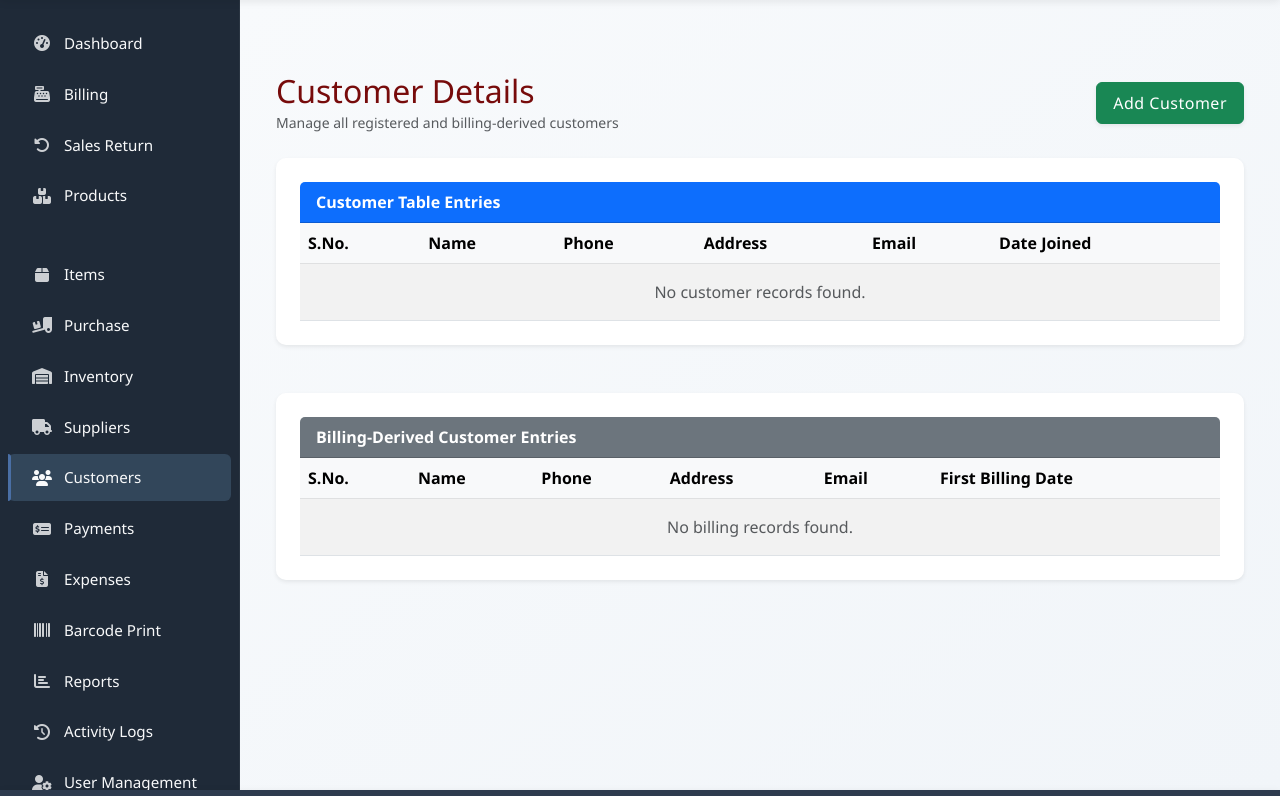
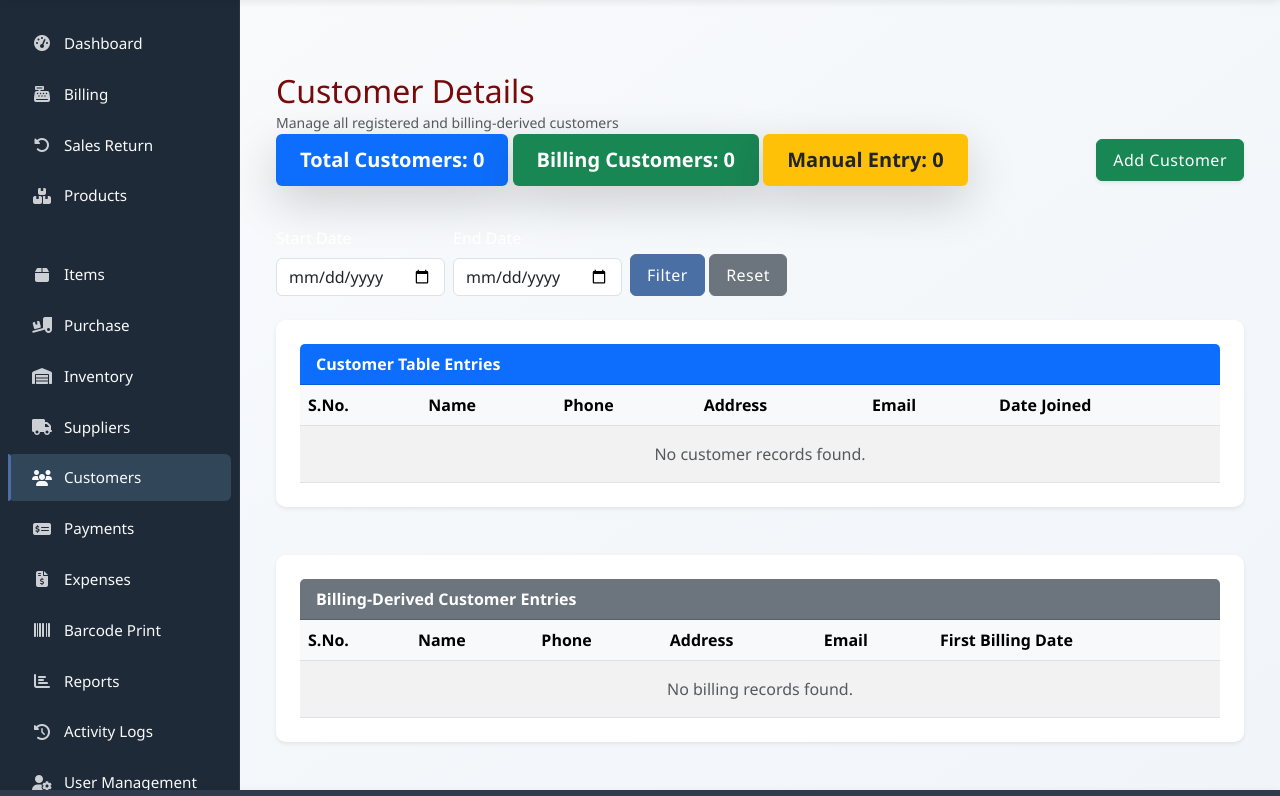
Before and after one commit to mahiltechlabops-bot/mahilmart-pos, a Django app: page /customers/ in a window 1280 px wide. Shown: the part 64-860 px from the top of the page. Run offline with Django 5.2, Linux system fonts and the light colour scheme; the visitor is signed in with stand-in values (Sample User, id 1); data that the repository does not hold is empty; some libraries are stand-ins or nearby versions.

Commit message:
purchase_commits

```diff
--- a/MahilMartPOS_App/models.py
+++ b/MahilMartPOS_App/models.py
@@ -39,6 +39,7 @@ class Customer(models.Model):
     email = models.EmailField(blank=True, null=True)
     address = models.TextField(blank=True, null=True)
     date_joined = models.DateTimeField(auto_now_add=True)
+    remarks = models.TextField(blank=True, default="billing_entry")
 
     def __str__(self):
         return f"{self.name} ({self.cell})"
--- a/MahilMartPOS_App/templates/customers.html
+++ b/MahilMartPOS_App/templates/customers.html
@@ -11,12 +11,48 @@
       <h2 class="mb-0" style="color: #770b0b;"><i class="bi bi-people-fill"></i> Customer Details</h2>
       <small class="text-muted">Manage all registered and billing-derived customers</small>
     </div>
+    <div class="d-flex align-items-center justify-content-between mb-3">
+    <!-- Labels (left side) -->
+   <div class="col-auto">
+      <span class="badge bg-primary shadow-lg px-4 py-3 fs-5">
+        Total Customers: {{ total_customers }}
+      </span>
+      <span class="badge bg-success shadow-lg px-4 py-3 fs-5">
+        Billing Customers: {{ total_billing_customers }}
+      </span>
+      <span class="badge bg-warning text-dark shadow-lg px-4 py-3 fs-5">
+        Manual Entry: {{ total_manual_customers }}
+      </span>
+    </div>
+
+    <!-- Add Customer Button (right side) -->
     <div class="col-auto">
       <a href="{% url 'add_customer' %}" class="btn btn-success shadow-sm">
         <i class="bi bi-plus-circle"></i> Add Customer
       </a>
     </div>
+</div>
+
   </div>
+
+<form method="get" id="filterForm" class="row g-2 mb-4">
+  <div class="col-auto">
+    <label class="form-label">Start Date</label>
+    <input type="date" id="startDate" name="start" value="{{ start_date }}" class="form-control">
+  </div>
+  <div class="col-auto">
+    <label class="form-label">End Date</label>
+    <input type="date" id="endDate" name="end" value="{{ end_date }}" class="form-control">
+  </div>
+  <div class="col-auto align-self-end">
+    <button type="submit" class="btn btn-primary">
+      <i class="bi bi-filter"></i> Filter
+    </button>
+    <a href="{% url 'customers' %}" class="btn btn-secondary">
+      Reset
+    </a>
+  </div>
+</form>
 
   <!-- Registered Customers -->
   <div class="card shadow-sm mb-5">
@@ -98,3 +134,23 @@
 
 </div>
 {% endblock %}
+{% block extra_js %}
+<script>
+  document.getElementById("filterForm").addEventListener("submit", function (e) {
+    const start = document.getElementById("startDate").value;
+    const end = document.getElementById("endDate").value;
+
+    if (start && end && end < start) {
+      e.preventDefault();
+      alert("⚠️ End date must be greater than or equal to Start date.");
+    }
+  });
+
+   window.addEventListener("keydown", function(e) {
+    if (e.key === "F5") {
+      e.preventDefault();
+      window.location.href = "{% url 'customers' %}"; // reset on F5
+    }
+  });
+</script>
+{% endblock %}
--- a/MahilMartPOS_App/urls.py
+++ b/MahilMartPOS_App/urls.py
@@ -53,7 +53,6 @@ urlpatterns = [
     path('suppliers/delete/<int:supplier_id>/', views.delete_supplier, name='delete_supplier'),
     path('customers/', views.customers_view, name='customers'),
     path('add-customer/', views.add_customer, name='add_customer'),
-    path('submit-customer/', views.submit_customer, name='submit_customer'),
     path('payments/', views.payment_list_view, name='payment-list'),
     path('purchase_items/', views.purchase_items_view, name='purchase_items'),
     path('api/purchase-payments/<str:invoice_no>/', views.purchase_payments_api, name='purchase-payments-api'),
--- a/MahilMartPOS_App/views.py
+++ b/MahilMartPOS_App/views.py
@@ -1828,10 +1828,11 @@ def create_purchase(request):
                     purchase=purchase
                 )
 
-        # Calculate running totals
-        previous_total_paid = purchase.payments.aggregate(total=models.Sum('payment_amount'))['total'] or 0
-        new_total_paid = previous_total_paid + amount_paid
-        balance_amount = total_amount - new_total_paid
+         # Calculate running totals
+        previous_total_paid = purchase.payments.aggregate(total_paid=models.Sum('payment_amount'))['total_paid'] or 0
+        payment_amount = amount_paid - previous_total_paid
+        total_payment_amount = previous_total_paid + payment_amount
+        balance_amount = total_amount - total_payment_amount
 
         # Create a new payment record
         PurchasePayment.objects.create(
@@ -1839,17 +1840,12 @@ def create_purchase(request):
             supplier=purchase.supplier,
             invoice_no=purchase.invoice_no,
             payment_date=now().date(),
-            payment_amount=amount_paid,
+            payment_amount=payment_amount,
             payment_mode=payment_mode,
             payment_reference=payment_ref,
             total_amount=total_amount,
             balance_amount=balance_amount
         )
-
-        # Update Purchase totals
-        purchase.amount_paid = new_total_paid
-        purchase.outstanding_amount = balance_amount
-        purchase.save()
 
         return JsonResponse({'success': True, 'purchase_id': purchase.id})
 
@@ -1896,8 +1892,25 @@ def fetch_purchase_items(request):
             'sale_price': item.sale_price,
             'expiry_date': item.expiry_date,
         })
+
+    purchase_data = {
+    'amount_paid': str(purchase.amount_paid or 0),
+    'outstanding_amount': str(purchase.outstanding_amount or 0),
+    'payment_mode': purchase.payment_mode or "",
+    'payment_rate': str(purchase.payment_rate or 0),
+    'payment_reference': purchase.payment_reference or "",
+    }
+
+    print("=== Purchase Data Debug ===")
+    print("Amount Paid:", purchase.amount_paid)
+    print("Outstanding:", purchase.outstanding_amount)
+    print("Payment Mode:", purchase.payment_mode)
+    print("Payment Rate:", purchase.payment_rate)
+    print("Payment Ref:", purchase.payment_reference)
+    print("===========================")
+
     print("Returning", len(items_data), "items for invoice:", invoice_number)
-    return JsonResponse({'items': items_data})
+    return JsonResponse({'items': items_data,  'purchase': purchase_data})
 
 @access_required(allowed_roles=['superuser'])
 @csrf_exempt
@@ -2394,64 +2407,77 @@ from django.contrib.auth.decorators import login_required, user_passes_test
 @access_required(allowed_roles=['superuser'])
 def customers_view(request):
     try:
-        # Customers from Customer table
-        customer_entries = Customer.objects.all().order_by('-date_joined')
+        start_date = request.GET.get("start")
+        end_date = request.GET.get("end")
+
+        # Base QuerySets
+        manual_qs = Customer.objects.filter(remarks="manual_entry")
+        billing_qs = Customer.objects.filter(remarks="billing_entry")
+
+        # Apply Date Filter
+        if start_date and end_date:
+            manual_qs = manual_qs.filter(date_joined__date__range=[start_date, end_date])
+            billing_qs = billing_qs.filter(date_joined__date__range=[start_date, end_date])
+
+        # Customers from Customer table (manual entries)
+        customer_entries = manual_qs.order_by("-date_joined")
 
         # Customers from Billing table (unique by phone, grouped)
         billing_customers = (
-            Customer.objects
-            .values('name', 'cell', 'address', 'email')
-            .annotate(date_joined=Min('date_joined'))
-            .order_by('-date_joined')
+            billing_qs
+            .values("name", "cell", "address", "email")
+            .annotate(date_joined=Min("date_joined"))
+            .order_by("-date_joined")
         )
+
+        # Counts (based on filter if applied)
+        total_customers = manual_qs.count() + billing_qs.count()
+        total_manual_customers = manual_qs.count()
+        total_billing_customers = billing_customers.count()
 
     except Exception as e:
         from django.http import HttpResponse
         return HttpResponse("Error: " + str(e))
 
-    return render(request, 'customers.html', {
-        'customer_entries': customer_entries,
-        'billing_customers': billing_customers
+    return render(request, "customers.html", {
+        "customer_entries": customer_entries,
+        "billing_customers": billing_customers,
+        "total_customers": total_customers,
+        "total_manual_customers": total_manual_customers,
+        "total_billing_customers": total_billing_customers,
+        "start_date": start_date,
+        "end_date": end_date,
     })
 
 @access_required(allowed_roles=['superuser'])
 def add_customer(request):
     if request.method == 'POST':
         name = request.POST.get('name')
-        cell = request.POST.get('cell')
+        cell = request.POST.get('phone')
         address = request.POST.get('address')
         email = request.POST.get('email')
+
+        if Customer.objects.filter(cell=cell).exists():
+            messages.error(request, f"Customer with phone {cell} already exists! or Empty values, Please enter on the alternate number")
+            return render(request, 'add_customer.html', {
+                "name": name,
+                "cell": cell,
+                "address": address,
+                "email": email,
+            })
 
         Customer.objects.create(
             name=name,
             cell=cell,
             address=address,
             email=email,
-            date_joined=timezone.now()
+            date_joined=timezone.now(),
+            remarks="manual_entry"
         )
-
+        messages.success(request, "Customer added successfully!")
         return redirect('customers')
 
     return render(request, 'add_customer.html')
-
-@access_required(allowed_roles=['superuser'])
-def submit_customer(request):
-    if request.method == 'POST':
-        name = request.POST['customer_name']
-        cell = request.POST['phone_number']
-        address = request.POST['address']
-        email = request.POST.get('email')
-        date_joined = request.POST.get('date_joined')
-
-        Customer.objects.create(
-            name=name,
-            phone_number=cell,
-            address=address,
-            email=email,
-            date_joined=date_joined
-        )
-
-    return redirect('customers')
 
 @access_required(allowed_roles=['superuser'])
 def payment_list_view(request):
```
Also changed, not shown: MahilMartPOS_App/templates/add_customer.html (+50 -4 lines), MahilMartPOS_App/templates/purchase.html (+76 -14 lines), MahilMartPOS_App/migrations/0115_customer_remarks.py (added), MahilMartPOS_App/migrations/0116_alter_customer_remarks.py (added).
